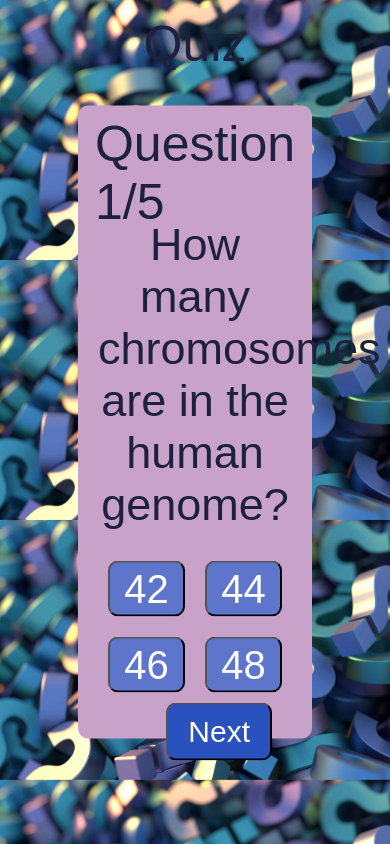
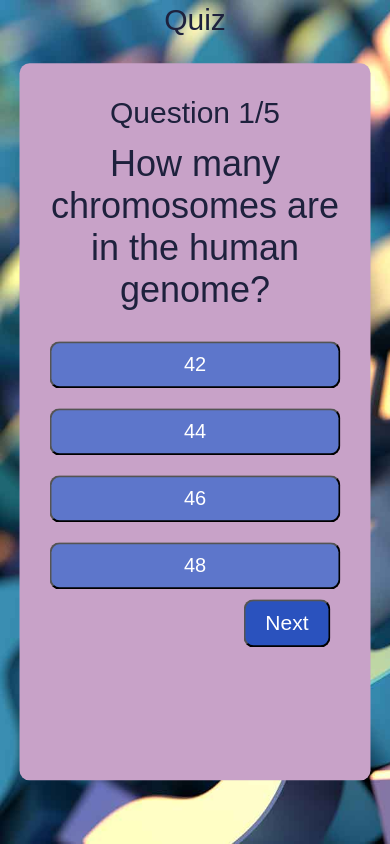
Before and after one commit to AnankoAlesya/Quiz, a plain HTML site: page index.html in a window 390 px wide. Drawn offline with Linux system fonts and the light colour scheme; a web font is replaced by a local one.

Commit message:
Добавлен адаптив

```diff
--- a/styles.css
+++ b/styles.css
@@ -20,12 +20,27 @@
   font-style: normal;
   color: var(--night-blue);
 }
+
+body {
+  display:flex;
+  flex-direction: column;
+  align-items: center;
+  background-image: url('images/background-image.jpg');
+  background-size: cover;
+  background-repeat: no-repeat;
+  background-attachment: fixed;
+}
+
 h1{
+    position: absolute;
+    top: 0;
+    width: 100%;
+    height: 0;
     display: flex;
     align-items: center;
     justify-content: center;
     font-size: var(--titles-text-size);
-    height: 20px;
+    z-index: 1;
 }
 
 h2{
@@ -35,12 +50,6 @@ h2{
     font-size: var(--titles-text-size);
     height: 10px;
 }
-
-
-body {
-    background-image: url('images/background-image.jpg');
-    background-size: cover;
-  }
 
   .rectangle {
     position: absolute;
@@ -96,3 +105,28 @@ body {
     font-size: var(--next-text-size);
     margin-right: var(--margin-medium);
   }
+
+  @media (max-width: 600px) {
+    h1, h2 {
+      font-size: calc(var(--titles-text-size) * 0.6);
+    }
+    .question {
+      font-size: calc(var(--questions-text-size) * 0.8);
+    }
+    .button {
+      width: calc(100% - var(--margin-small) * 2);
+      height: auto;
+      font-size: calc(var(--answers-text-size) * 0.5);
+      padding: var(--padding-small);
+      line-height: normal;
+    }
+
+    .next_button {
+      font-size: calc(var(--next-text-size) * 0.7);
+      padding: var(--padding-small) var(--padding-medium);
+    }
+    .rectangle {
+      width: 90%;
+      height: 85%;
+    }
+  }
```
